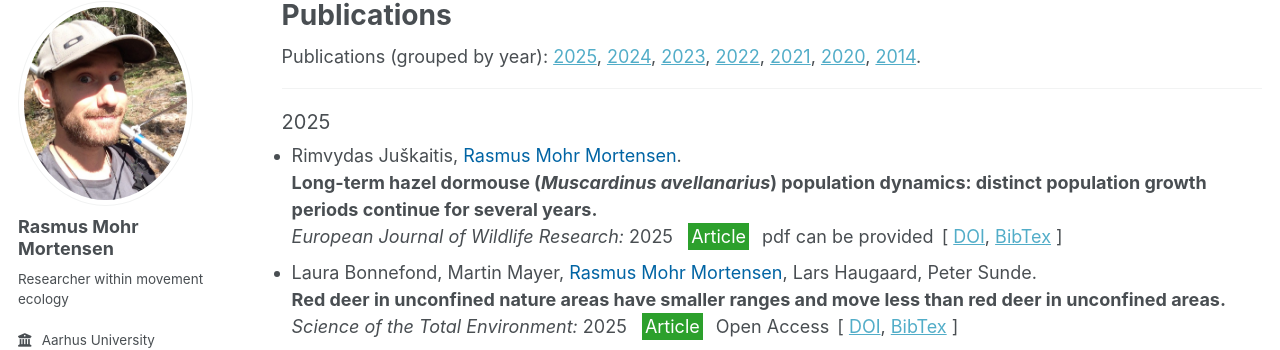
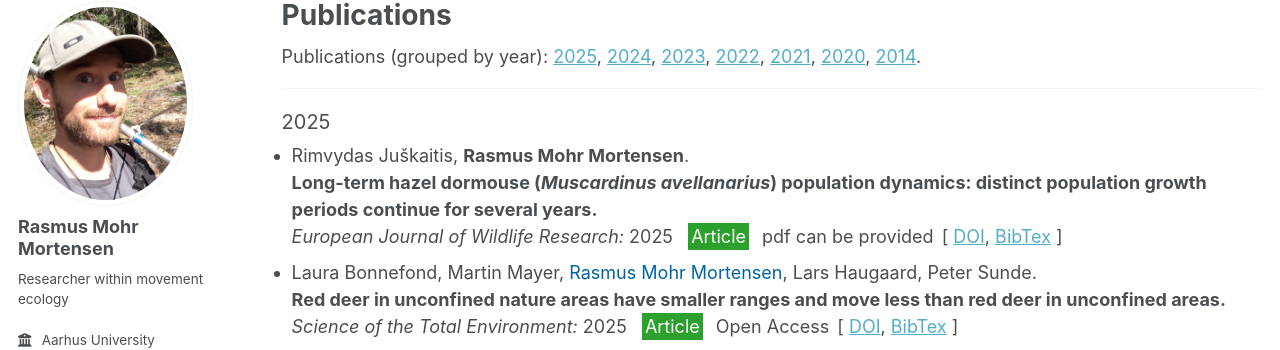
Before and after one commit to rasmusmohrmortensen/rasmusmohrmortensen.github.io, a Jekyll site: the page built from _pages/publications2.html, in a window 1280 px wide. Shown: the part 100-450 px from the top of the page. Built offline with Jekyll 4.4.1, drawn with Linux system fonts in a browser that asks for light colours; some web fonts are replaced; a script bundle is joined from its source files by our own code; library files that are not in the unit come from our copies.

```diff
--- a/_data/bibere/papers.yml
+++ b/_data/bibere/papers.yml
@@ -5,7 +5,7 @@ paper0009:
   year: 2025
   authors:
     - "Rimvydas Juškaitis"
-    - "Rasmus Mohr Mortensen"
+    - "<b>Rasmus Mohr Mortensen</b>"
   links:
 #    - name: "PDF"
 #      link: "/files/paper.pdf"
```
